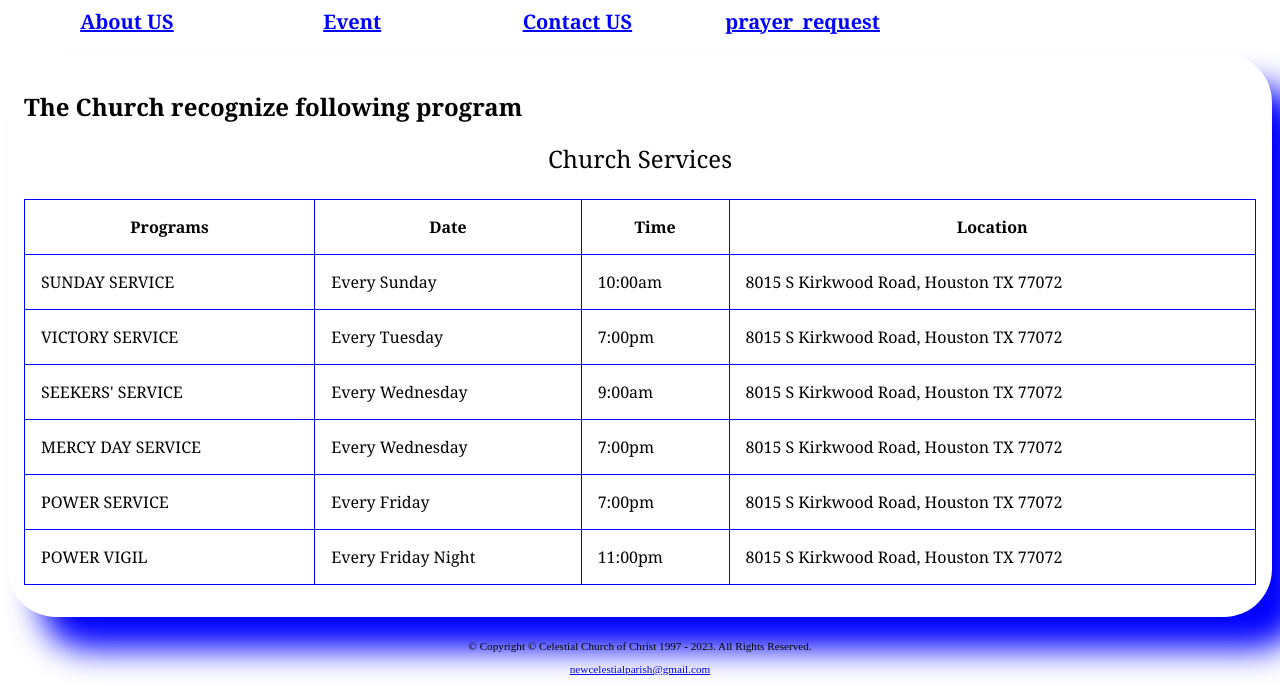
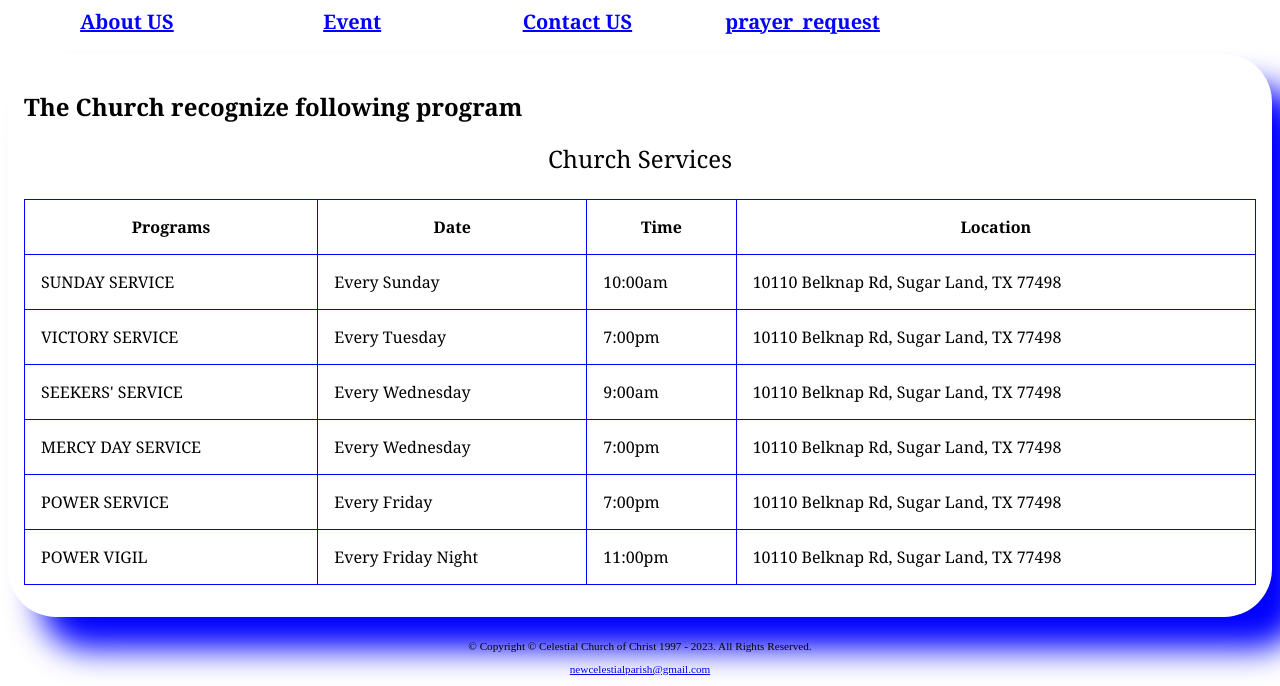
Before and after one commit to Samuelking011/church_template-1, a Flask app: page /events in a window 1280 px wide. Shown: the part 177-863 px from the top of the page. Run offline with Flask 3, Linux system fonts and the light colour scheme.

Commit message:
modified

```diff
--- a/app.py
+++ b/app.py
@@ -1,7 +1,8 @@
-from flask import Flask, render_template, request, redirect, url_for
+from flask import Flask, render_template, request, redirect, url_for, flash
 import mysql.connector
 
 app = Flask(__name__)
+app.secret_key = 'your_secret_key'  # Change this to a random, secure string
 
 #MySQL Configuration
 db = mysql.connector.connect(
@@ -54,11 +55,27 @@ def submit_prayer_request():
         name = request.form['name']
         request_text = request.form['request_text']
 
-        # Insert the prayer request into the database
-        cursor.execute("INSERT INTO prayer_requests (name, request_text) VALUES (%s, %s)", (name, request_text))
-        db.commit()
+        # Input validation
+        if not name or not request_text:
+            flash('Please fill in all field.', 'error')
+            return redirect(url_for('prayer_request'))
+
+        try:
+            #Insert the prayer request into the database
+            cursor.execute("INSERT INTO prayer_requests (name, request_text) VALUES (%s, %s)", (name, request_text))
+            db.commit()
+
+            flash('Prayer request submitted successfully!', 'success')
+        except mysql.connector.Error as err:
+            flash(f"Error: {err}", 'error')
 
         return redirect(url_for('prayer_request'))
 
+        # Insert the prayer request into the database
+        #cursor.execute("INSERT INTO prayer_requests (name, request_text) VALUES (%s, %s)", (name, request_text))
+        #db.commit()
+
+        #return redirect(url_for('prayer_request'))
+
 if __name__ == '__main__':
     app.run(debug=True)
--- a/templates/html/events.html
+++ b/templates/html/events.html
@@ -63,42 +63,42 @@
 								<td> SUNDAY SERVICE </td>
 								<td> Every Sunday </td>
 								<td> 10:00am </td>
-								<td> 8015 S Kirkwood Road, Houston TX 77072 </td>
+								<td> 10110 Belknap Rd, Sugar Land, TX 77498 </td>
 							</tr>
 
 							<tr>
 								<td> VICTORY SERVICE </td>
 								<td> Every Tuesday </td>
 								<td> 7:00pm </td>
-								<td> 8015 S Kirkwood Road, Houston TX 77072 </td>
+								<td> 10110 Belknap Rd, Sugar Land, TX 77498 </td>
 							</tr>
 
 							<tr>
 								<td> SEEKERS' SERVICE </td>
 								<td> Every Wednesday </td>
 								<td> 9:00am </td>
-								<td> 8015 S Kirkwood Road, Houston TX 77072 </td>
+								<td> 10110 Belknap Rd, Sugar Land, TX 77498 </td>
 							</tr>
 
 							<tr>
 								<td> MERCY DAY SERVICE </td>
 								<td> Every Wednesday </td>
 								<td> 7:00pm </td>
-								<td> 8015 S Kirkwood Road, Houston TX 77072 </td>
+								<td> 10110 Belknap Rd, Sugar Land, TX 77498 </td>
 							</tr>
 
 							<tr>
 								<td> POWER SERVICE </td>
 								<td> Every Friday </td>
 								<td> 7:00pm </td>
-								<td> 8015 S Kirkwood Road, Houston TX 77072 </td>
+								<td> 10110 Belknap Rd, Sugar Land, TX 77498 </td>
 							</tr>
 
 							<tr>
 								<td> POWER VIGIL </td>
 								<td> Every Friday Night </td>
 								<td> 11:00pm </td>
-								<td> 8015 S Kirkwood Road, Houston TX 77072 </td>
+								<td> 10110 Belknap Rd, Sugar Land, TX 77498 </td>
 							</tr>
 					</table>
 
```
